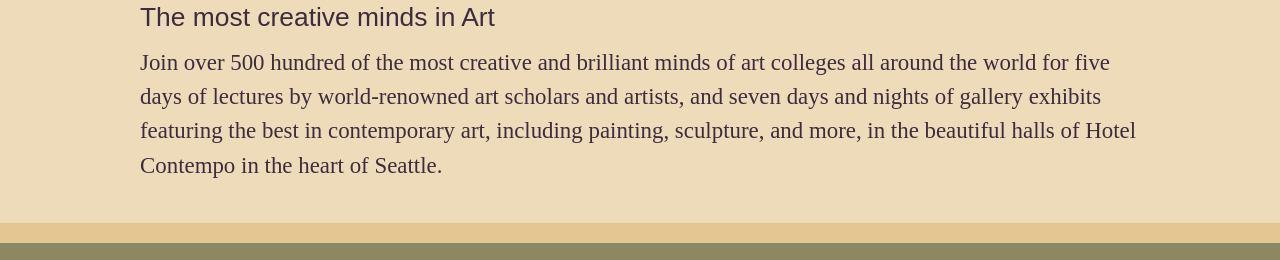
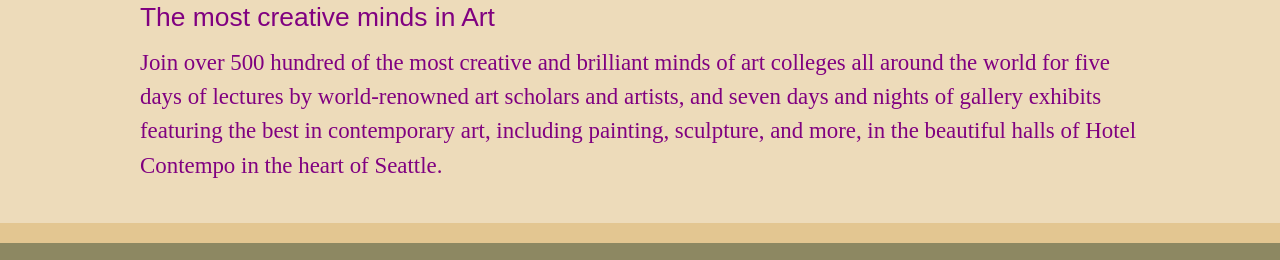
Before and after one commit to metz86/workflows, a website: page builds/development/index.html in a window 1280 px wide. Shown: the part 495-755 px from the top of the page. Drawn offline with Linux system fonts and the light colour scheme; a web font is replaced by a local one.

Commit message:
change to scss

```diff
--- a/components/sass/_variables.scss
+++ b/components/sass/_variables.scss
@@ -8,7 +8,7 @@ $lightGreen    : #C0DC99;
 $green         : #507356;
 $lightBlue     : #97D5D9;
 $desatBlue     : #464B65;
-$purple        : #3E2B3D;
+$purple        : purple;
 $darkPurple    : #3A3248;
 $pink          : #CC8E94;
 $skin          : #B08B7B;
```
Also changed, not shown: builds/development/css/style.css, css/style.css.
